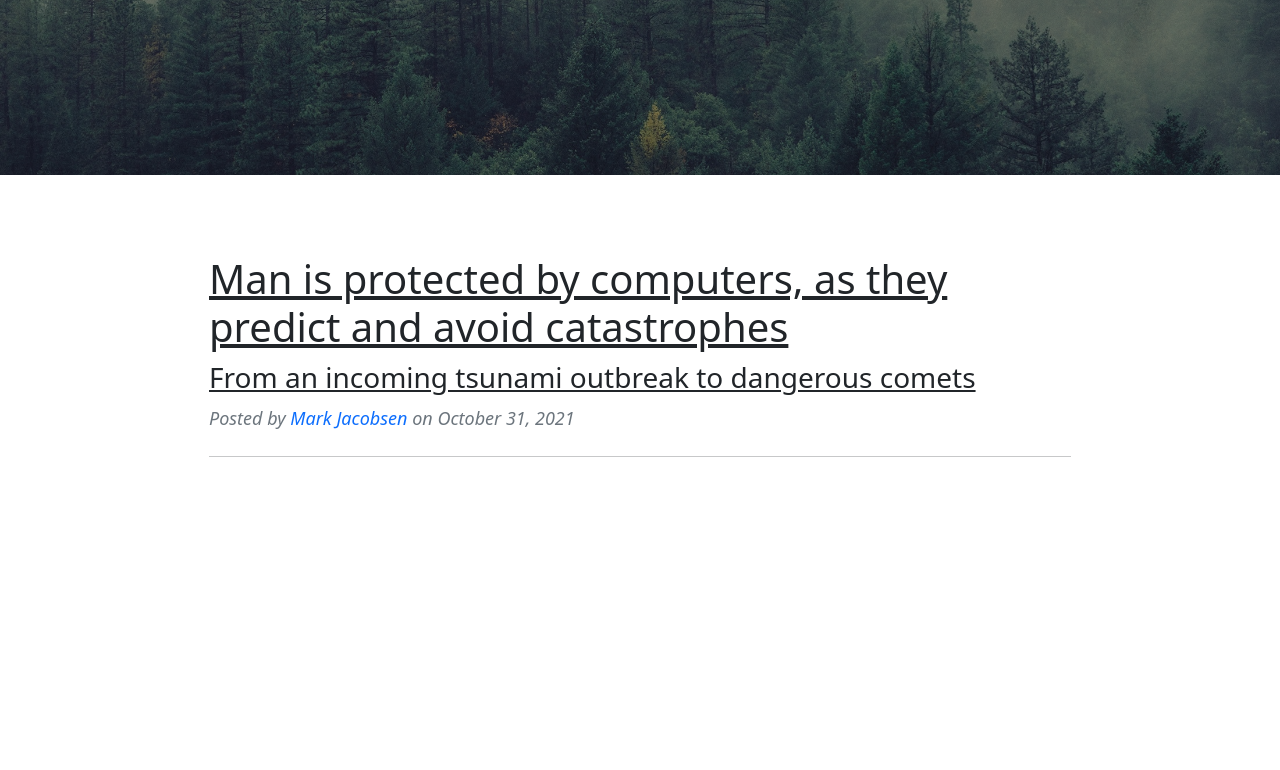
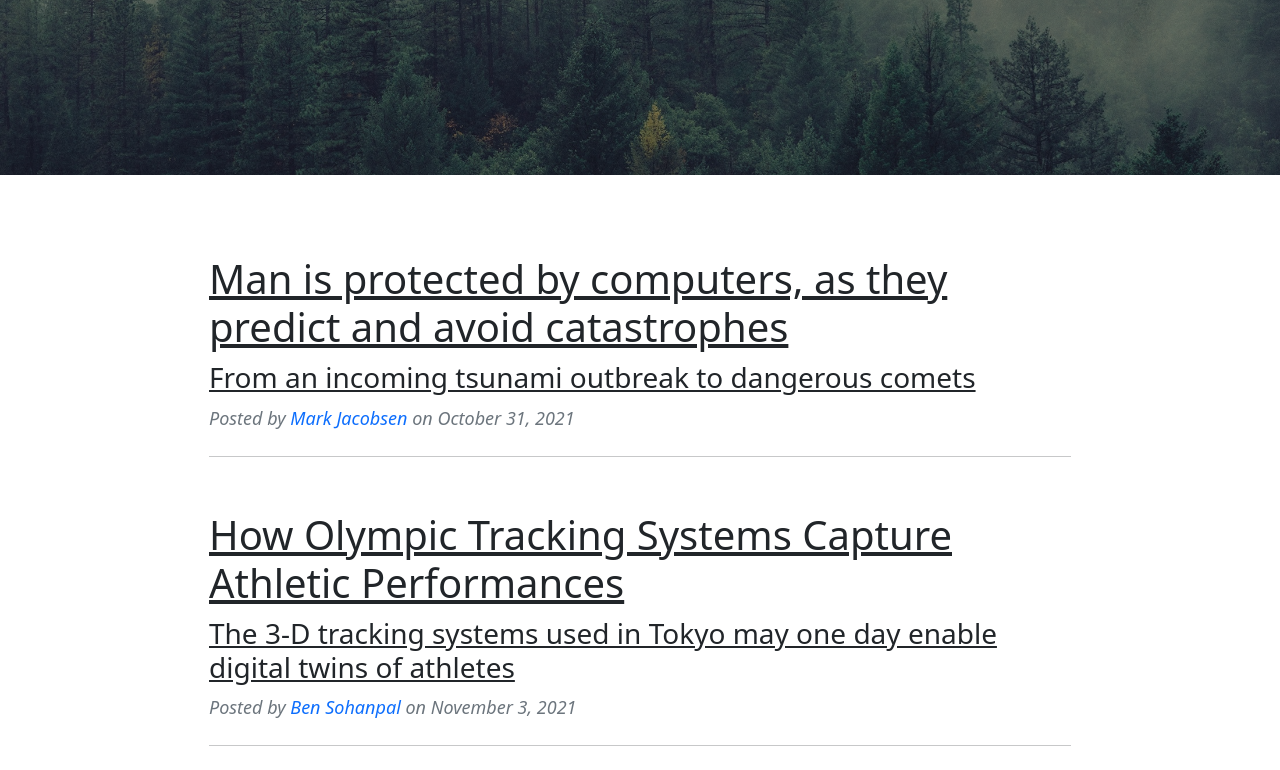
Before and after one commit to MinionAddicts/WeLiveInASociety, a plain HTML site: page index.html in a window 1280 px wide. Shown: the part 357-1127 px from the top of the page. Before the commit the page ends 838 px from the top, so only its background shows below. Drawn offline with nearby package versions, Linux system fonts and the light colour scheme.

Commit message:
Creation of Ben's post on the landing page

```diff
--- a/index.html
+++ b/index.html
@@ -71,6 +71,30 @@
                 <!-- Pager-->
             </div>
         </div>
+
+        <!--
+            Ben's Post
+        -->
+
+        <div class="row gx-4 gx-lg-5 justify-content-center">
+            <div class="col-xl-10">
+                <!-- Post preview-->
+                <div class="post-preview">
+                    <a href="ben_post.html">
+                        <h2 class="post-title">How Olympic Tracking Systems Capture Athletic Performances</h2>
+                        <h3 class="post-subtitle">The 3-D tracking systems used in Tokyo may one day enable digital twins of athletes</h3>
+                    </a>
+                    <p class="post-meta">
+                        Posted by
+                        <a href="#!">Ben Sohanpal</a>
+                        on November 3, 2021
+                    </p>
+                </div>
+                <!-- add more content here -->
+                <hr class="my-4" />
+                <!-- Pager-->
+            </div>
+        </div>
     </div>
 
     <!-- JS script -->
```
Lines whose indentation alone changed are shown as unchanged.
